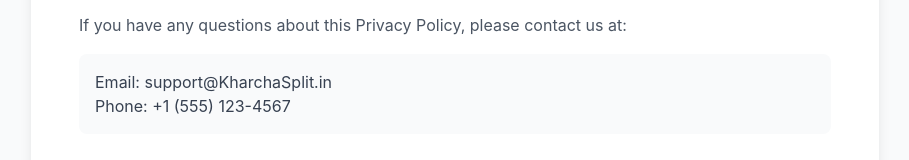
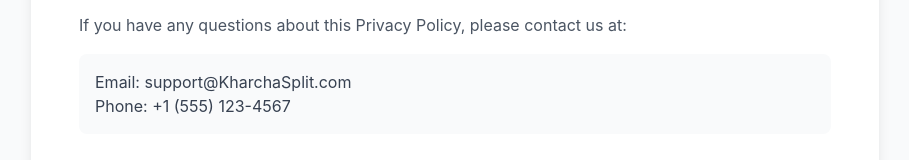
Before and after one commit to Vidushi-Infotech/ReactNative-VIT-Split-Expenses, a React (Vite) app: page /privacy-policy in a window 1280 px wide. Shown: the part 2037-2197 px from the top of the page, without its empty margins (185-1094 px from the left). Built offline with nearby package versions, Linux system fonts and the light colour scheme.

Commit message:
support url

```diff
--- a/src/App.jsx
+++ b/src/App.jsx
@@ -434,7 +434,7 @@
           <div className="grid sm:grid-cols-2 lg:grid-cols-3 gap-8 mb-12 text-center">
             <div className="space-y-2">
               <h5 className="text-lg font-semibold text-white mb-3">Contact Us</h5>
-              <p className="text-gray-300 text-sm sm:text-base">support@KharchaSplit.in</p>
+              <p className="text-gray-300 text-sm sm:text-base">support@KharchaSplit.com</p>
               <p className="text-gray-300 text-sm sm:text-base">+1 (555) 123-4567</p>
             </div>
 
--- a/src/pages/PrivacyPolicy.jsx
+++ b/src/pages/PrivacyPolicy.jsx
@@ -119,7 +119,7 @@
                     If you have any questions about this Privacy Policy, please contact us at:
                   </p>
                   <div className="bg-gray-50 p-4 rounded-lg mt-4">
-                    <p className="text-gray-700">Email: support@KharchaSplit.in</p>
+                    <p className="text-gray-700">Email: support@KharchaSplit.com</p>
                     <p className="text-gray-700">Phone: +1 (555) 123-4567</p>
                   </div>
                 </section>
--- a/src/pages/TermsConditions.jsx
+++ b/src/pages/TermsConditions.jsx
@@ -128,7 +128,7 @@
                     If you have any questions about these Terms & Conditions, please contact us:
                   </p>
                   <div className="bg-gray-50 p-4 rounded-lg mt-4">
-                    <p className="text-gray-700">Email: support@KharchaSplit.in</p>
+                    <p className="text-gray-700">Email: support@KharchaSplit.com</p>
                     <p className="text-gray-700">Phone: +1 (555) 123-4567</p>
                   </div>
                 </section>
```
